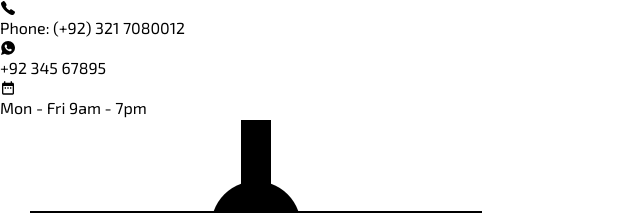
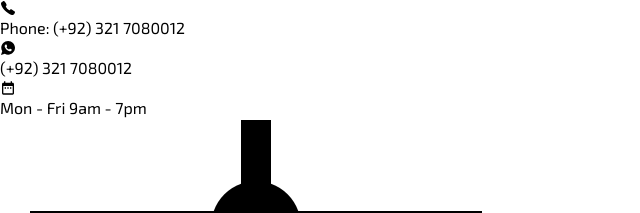
Before and after one commit to SameerSrz/Legal-Tax-Solutions, a React (Vite) app: page / in a window 1280 px wide. Shown: the top 213 px of the page, without its empty margins (0-640 px from the left). Built offline with nearby package versions, Linux system fonts and the light colour scheme.

Commit message:
Changes!!

```diff
--- a/src/components/Contact.jsx
+++ b/src/components/Contact.jsx
@@ -24,17 +24,17 @@ const Contact = () => {
                 <MdEmail />
               <p className="text-gray-700">email@gmail.com</p>
             </div>
-            <div className="flex items-center space-x-3">
-              <IoCall />
-              <p className="text-gray-700">+92 321 7080012</p>
-            </div>
+              <a href="tel:+923217080012" className="flex items-center space-x-3">
+                <IoCall />
+                <p className="text-gray-700">(+92) 321 7080012</p>
+              </a>
             <div className="flex items-center space-x-3">
               <FaAddressBook />
               <p className="text-gray-700">123 Street Name, Lahore, Pakistan</p>
             </div>
             <div className="flex items-center space-x-3 cursor-pointer" onClick={handleMassageSubmit}>
               <IoLogoWhatsapp />
-              <p className="text-gray-700">+92 321 7080012</p>
+              <p className="text-gray-700">(+92) 321 7080012</p>
             </div>
           </div>
         </div>
--- a/src/components/Navbar.jsx
+++ b/src/components/Navbar.jsx
@@ -18,10 +18,10 @@ const Navbar = () => {
     <div className='fixed z-10 w-full'>
         {/* Top Bar */}
       <div
-       className="w-full  bg-gray-800 px-2 text-white text-sm py-2 flex justify-center items-center">
+       className="w-full  bg-gray-800 px-4 text-white text-sm py-2 flex justify-center items-center">
         <div className="flex space-x-9">
-          <span className='flex flex-row'><IoCall className='h-4 w-6 pt-1' /><a href="tel:+1234567890">Phone: (+92) 321 7080012</a></span>
-          <span className='flex flex-row cursor-pointer' onClick={handleMassageSubmit}><IoLogoWhatsapp className='h-4 w-6 pt-1' />+92 345 67895</span>
+          <span className='flex flex-row'><IoCall className='h-4 w-6 pt-1' /><a href="tel:+923217080012">Phone: (+92) 321 7080012</a></span>
+          <span className='flex flex-row cursor-pointer' onClick={handleMassageSubmit}><IoLogoWhatsapp className='h-4 w-6 pt-1' />(+92) 321 7080012</span>
           <span className='flex flex-row'><MdDateRange  className='h-4 w-6 pt-1' /> Mon - Fri 9am - 7pm</span>
         </div>
       </div>
```
